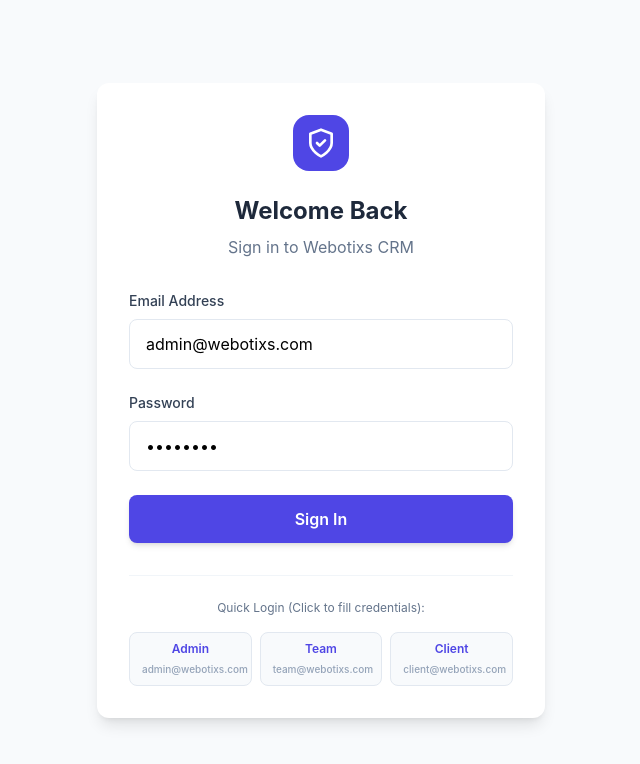
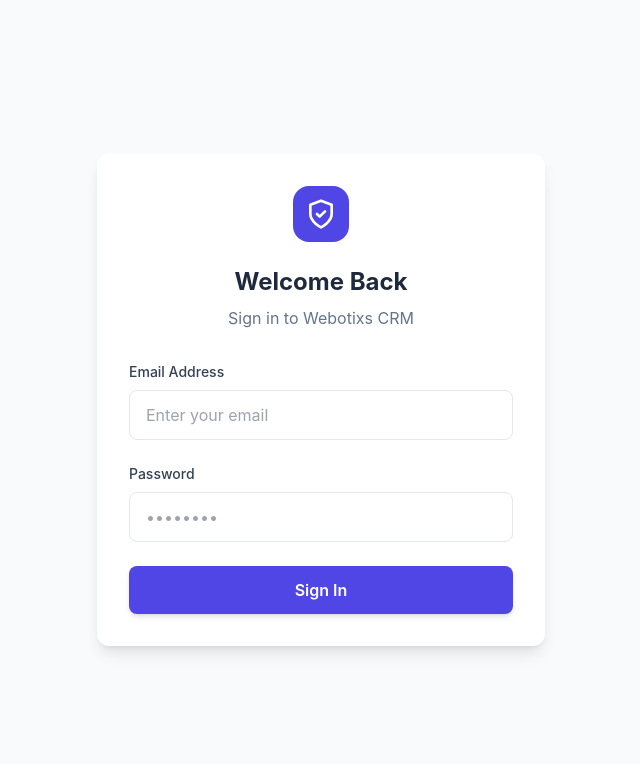
Before and after one commit to raohuzaifa081-blip/webotixscrm, a React (Vite) app in the folder client/: page /login in a window 1280 px wide. Shown: the top 764 px of the page, without its empty margins (319-959 px from the left). Built offline with nearby package versions, Linux system fonts and the light colour scheme.

Commit message:
Remove quick login buttons and add new unique credentials: Bilal (admin) and Huzaifa (team)

```diff
--- a/client/src/pages/Login.jsx
+++ b/client/src/pages/Login.jsx
@@ -4,8 +4,8 @@
 import { ShieldCheck } from 'lucide-react';
 
 const Login = () => {
-  const [email, setEmail] = useState('admin@webotixs.com');
-  const [password, setPassword] = useState('admin123');
+  const [email, setEmail] = useState('');
+  const [password, setPassword] = useState('');
   const [error, setError] = useState('');
   const { login } = useAuth();
   const navigate = useNavigate();
@@ -21,20 +21,6 @@
     } catch (err) {
       const errorMessage = err.response?.data?.message || err.message || 'Invalid credentials';
       setError(errorMessage);
-    }
-  };
-
-  const fillCredentials = (role) => {
-    setError('');
-    if (role === 'admin') {
-      setEmail('admin@webotixs.com');
-      setPassword('admin123');
-    } else if (role === 'team') {
-      setEmail('team@webotixs.com');
-      setPassword('team123');
-    } else if (role === 'client') {
-      setEmail('client@webotixs.com');
-      setPassword('client123');
     }
   };
 
@@ -58,7 +44,7 @@
               type="email"
               required
               className="w-full px-4 py-3 rounded-lg border border-slate-200 focus:outline-none focus:ring-2 focus:ring-indigo-500 transition-all"
-              placeholder="admin@webotixs.com"
+              placeholder="Enter your email"
               value={email}
               onChange={(e) => setEmail(e.target.value)}
             />
@@ -81,36 +67,6 @@
             Sign In
           </button>
         </form>
-
-        <div className="mt-8 pt-6 border-t border-slate-100">
-          <p className="text-xs text-slate-500 text-center mb-4">Quick Login (Click to fill credentials):</p>
-          <div className="grid grid-cols-3 gap-2">
-            <button
-              type="button"
-              onClick={() => fillCredentials('admin')}
-              className="px-3 py-2 text-xs font-medium text-slate-600 bg-slate-50 rounded-lg hover:bg-slate-100 transition-all border border-slate-200"
-            >
-              <div className="font-semibold text-indigo-600">Admin</div>
-              <div className="text-[10px] text-slate-400 mt-1">admin@webotixs.com</div>
-            </button>
-            <button
-              type="button"
-              onClick={() => fillCredentials('team')}
-              className="px-3 py-2 text-xs font-medium text-slate-600 bg-slate-50 rounded-lg hover:bg-slate-100 transition-all border border-slate-200"
-            >
-              <div className="font-semibold text-indigo-600">Team</div>
-              <div className="text-[10px] text-slate-400 mt-1">team@webotixs.com</div>
-            </button>
-            <button
-              type="button"
-              onClick={() => fillCredentials('client')}
-              className="px-3 py-2 text-xs font-medium text-slate-600 bg-slate-50 rounded-lg hover:bg-slate-100 transition-all border border-slate-200"
-            >
-              <div className="font-semibold text-indigo-600">Client</div>
-              <div className="text-[10px] text-slate-400 mt-1">client@webotixs.com</div>
-            </button>
-          </div>
-        </div>
       </div>
     </div>
   );
```
Also changed, not shown: 1 other file (tests, documents, lock files or other folders).
